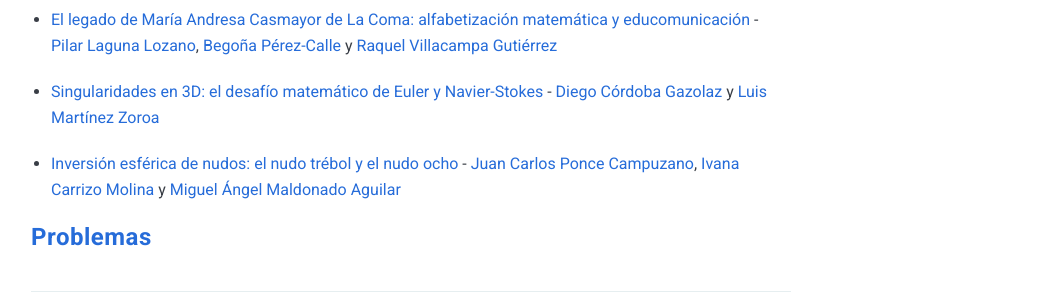
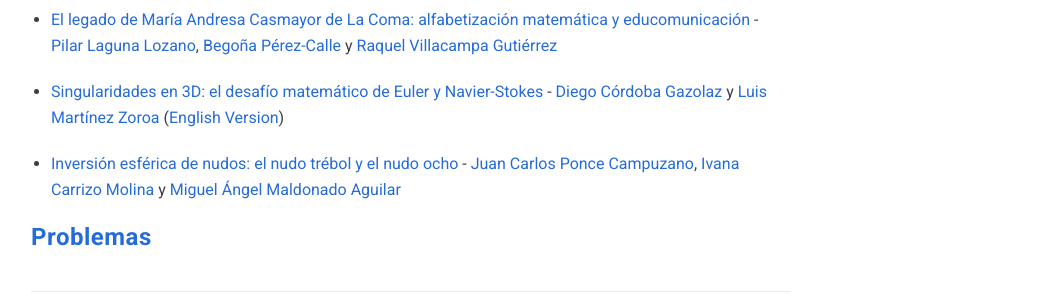
Before and after one commit to revistalva2/lva2.github.io, a Jekyll site: the page built from _posts/2026-01-01-numero_IV.markdown, in a window 1280 px wide and 900 px high, scrolled down 979 px. Shown: the part 152-452 px from the top of the window, without its empty margins (229-1271 px from the left). Built offline with Jekyll 4.4.1, drawn with Linux system fonts in a browser that asks for light colours; nearby versions of some CDN libraries.

Commit message:
Add English version link for Euler and Navier-Stokes challenge
Added an English version link to the mathematical challenge of Euler and Navier-Stokes.

```diff
--- a/_posts/2026-01-01-numero_IV.markdown
+++ b/_posts/2026-01-01-numero_IV.markdown
@@ -30,7 +30,7 @@ permalink: /volIII_num1/
 
 * [El legado de María Andresa Casmayor de La Coma: alfabetización matemática y educomunicación](https://drive.google.com/file/d/1bAUIyiamFOl2fOo788I5lwNPoFbc-EpO){:target="_blank"} - [Pilar Laguna Lozano](mailto:plaguna@unizar.es), [Begoña Pérez-Calle](mailto:bperez@unizar.es) y [Raquel Villacampa Gutiérrez](mailto:raquelvg@unizar.es)
 
-* [Singularidades en 3D: el desafío matemático de Euler y Navier-Stokes](https://drive.google.com/file/d/1PBHGfjIB2t6eVI_JrniJF_wGIxJx_6TG){:target="_blank"} - [Diego Córdoba Gazolaz](mailto:dcg@icmat.es) y [Luis Martínez Zoroa](mailto:luis.martinezzoroa@cunef.edu)
+* [Singularidades en 3D: el desafío matemático de Euler y Navier-Stokes](https://drive.google.com/file/d/1PBHGfjIB2t6eVI_JrniJF_wGIxJx_6TG){:target="_blank"} - [Diego Córdoba Gazolaz](mailto:dcg@icmat.es) y [Luis Martínez Zoroa](mailto:luis.martinezzoroa@cunef.edu) ([English Version](https://drive.google.com/file/d/15lMrX2cNtyzvIcYME15D05xQbLdyUjBA){:target="_blank"})
 
 * [Inversión esférica de nudos: el nudo trébol y el nudo ocho](https://drive.google.com/file/d/1JJ8potK3lMAifG6tNnHJO5Nn38EkjJx9){:target="_blank"} - [Juan Carlos Ponce Campuzano](mailto:j.poncecampuzano@griffith.edu.au), [Ivana Carrizo Molina](mailto:n.carrizomolina@uq.edu.au) y [Miguel Ángel Maldonado Aguilar](mailto:mmaldonado@uaz.edu.mx)
 
```
